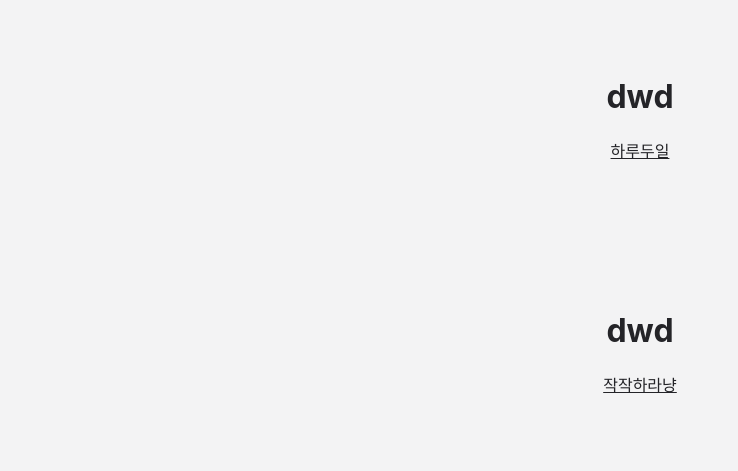
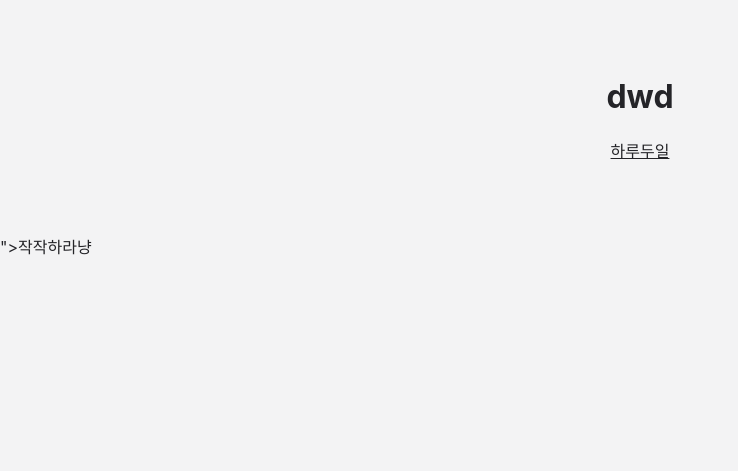
Before and after one commit to isocalyxwork/isocalyxwork.github.io, a plain HTML site: page index.html in a window 1280 px wide. Shown: the whole page, without its empty margins (0-738 px from the left). Drawn offline with Linux system fonts and the light colour scheme.

Commit message:
Update index.html

```diff
--- a/index.html
+++ b/index.html
@@ -2,4 +2,4 @@
 <html lang="ko"><head><meta charset="utf-8"><meta name="viewport" content="width=device-width, initial-scale=1"><title>dwd</title>
 <style>body{margin:0;background:#f3f3f4;color:#242428;font-family:-apple-system,"Apple SD Gothic Neo","Noto Sans KR",sans-serif}@media (prefers-color-scheme:dark){body{background:#11161a;color:#f2f2f4}}main{max-width:520px;margin:0 auto;padding:56px 16px;text-align:center}a{color:inherit}</style></head>
 <body><main><h1>dwd</h1><p><a href="https://isocalyxwork.github.io/haruduil/">하루두일</a></p></main></body></html>
-<body><main><h1>dwd</h1><p><a href="https://isocalyxwork.github.io/haruduil/">작작하라냥</a></p></main></body></html>
+">작작하라냥</a></p></main></body></html>
```
